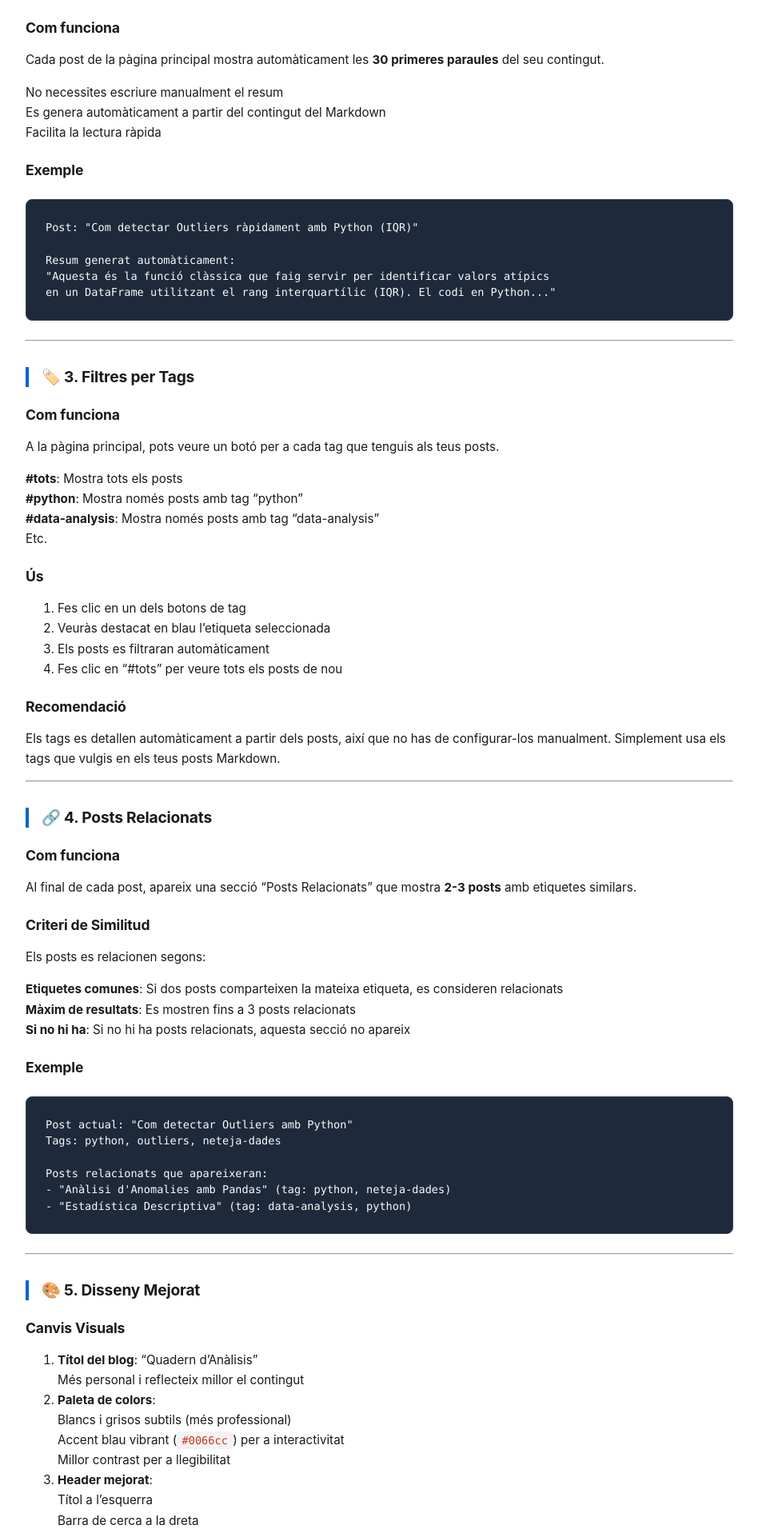
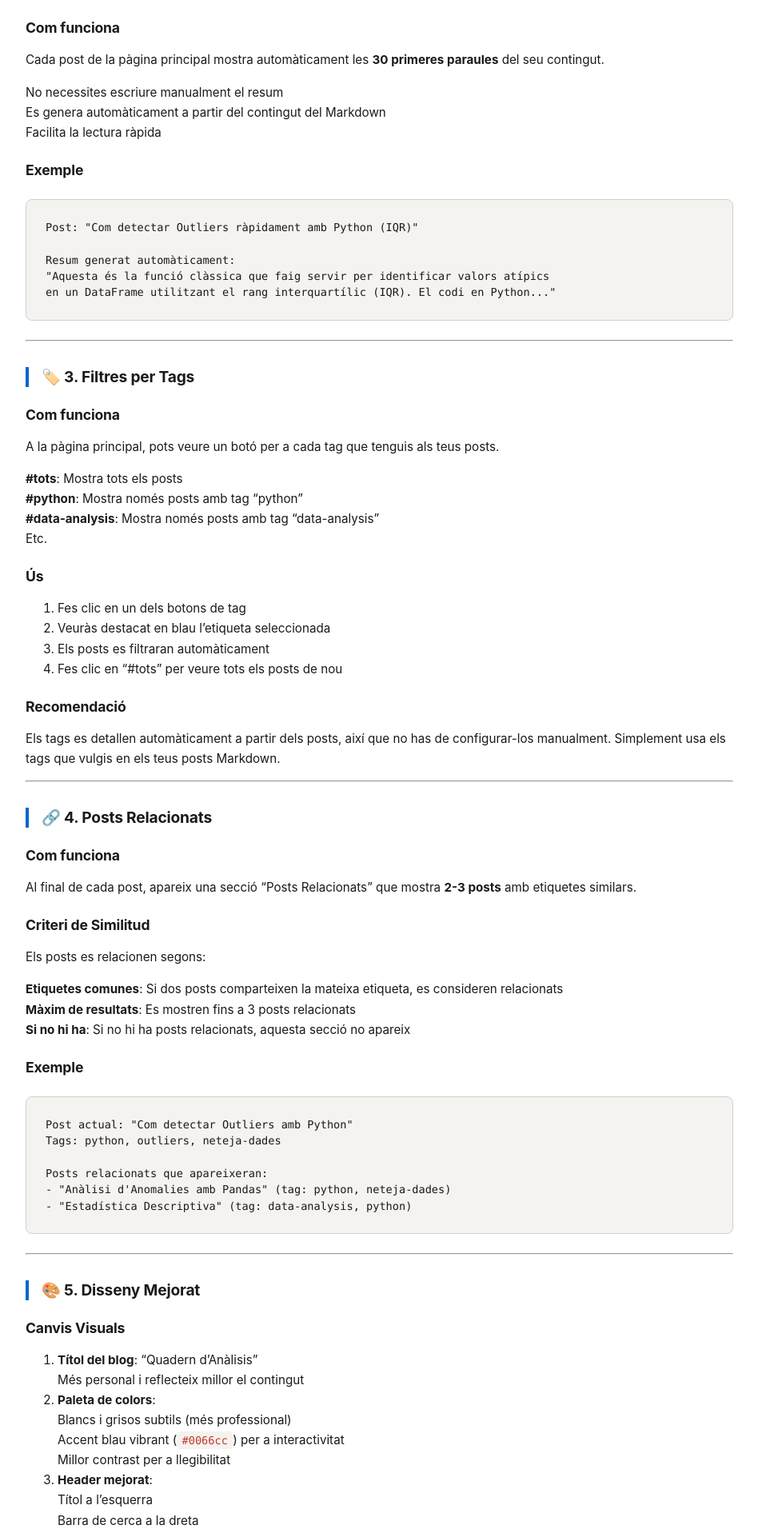
Before and after one commit to alberthr/alberthr.github.io, a Jekyll site: the page built from FUNCIONALITATS.md, in a window 1280 px wide. Shown: the part 787-2704 px from the top of the page at 80% size, without its empty margins (182-1130 px from the left). Built offline with Jekyll 4.4.1, drawn with Linux system fonts in a browser that asks for light colours; our own code applies the rules of GitHub Pages for plain Markdown files.

Commit message:
canvi caixa codi

```diff
--- a/assets/css/style.css
+++ b/assets/css/style.css
@@ -11,8 +11,8 @@
   --accent-color: #0066cc;       /* Blau vibrant (accent principal) */
   --accent-hover: #0052a3;       /* Blau més fosc per a hover */
   --border-color: #e0e0e0;       /* Gris clar per a separadors */
-  --code-bg: #1e293b;            /* Gris fosc per a blocs de codi */
-  --code-text: #f8fafc;          /* Gris molt clar per a text del codi */
+  --code-bg: #f5f3f0;            /* Gris clar per a blocs de codi */
+  --code-text: #1a1a1a;          /* Negre fosc per a text del codi */
   --tag-bg: #f0f4f8;             /* Fons molt clar per a tags */
   --tag-color: #0066cc;          /* Color dels tags = accent */
   --success-color: #10b981;      /* Verd per a destacats positius */
@@ -395,7 +395,7 @@ pre {
   font-size: 0.85rem;
   margin: 1.5rem 0;
   line-height: 1.5;
-  border: 1px solid #334155;
+  border: 1px solid #d0d0d0;
 }
 
 code {
@@ -442,7 +442,7 @@ pre.highlight, .highlight pre {
 }
 
 .highlight .nn {
-  color: #e2e8f0;
+  color: #333333;
 }
 
 .highlight .nb {
```
